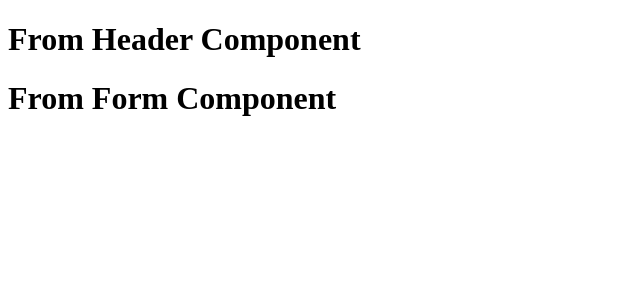
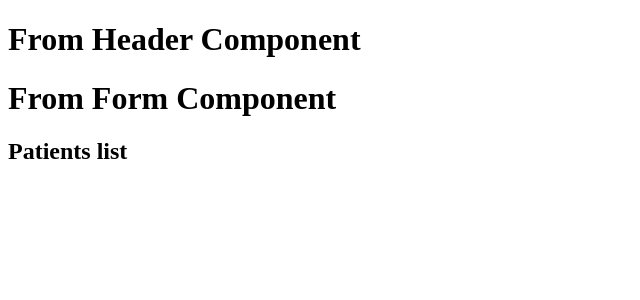
Before and after one commit to feeldiac/vet-followup, a React (Vite) app: page / in a window 1280 px wide. Shown: the top 300 px of the page, without its empty margins (0-640 px from the left). Built offline with nearby package versions, Linux system fonts and the light colour scheme.

Commit message:
Added patient's list

```diff
--- a/src/App.jsx
+++ b/src/App.jsx
@@ -1,11 +1,13 @@
 import Header from './components/Header';
 import Form from './components/Form';
+import PatientsList from './components/PatientsList';
 
 function App() {
   return (
     <>
       <Header/>
       <Form/>
+      <PatientsList/>
     </>
   )
 }
--- /dev/null
+++ b/src/components/PatientsList.jsx
@@ -0,0 +1,11 @@
+import React from 'react'
+
+const PatientsList = () => {
+  return (
+    <>
+        <h2>Patients list</h2>
+    </>
+  )
+}
+
+export default PatientsList
```
